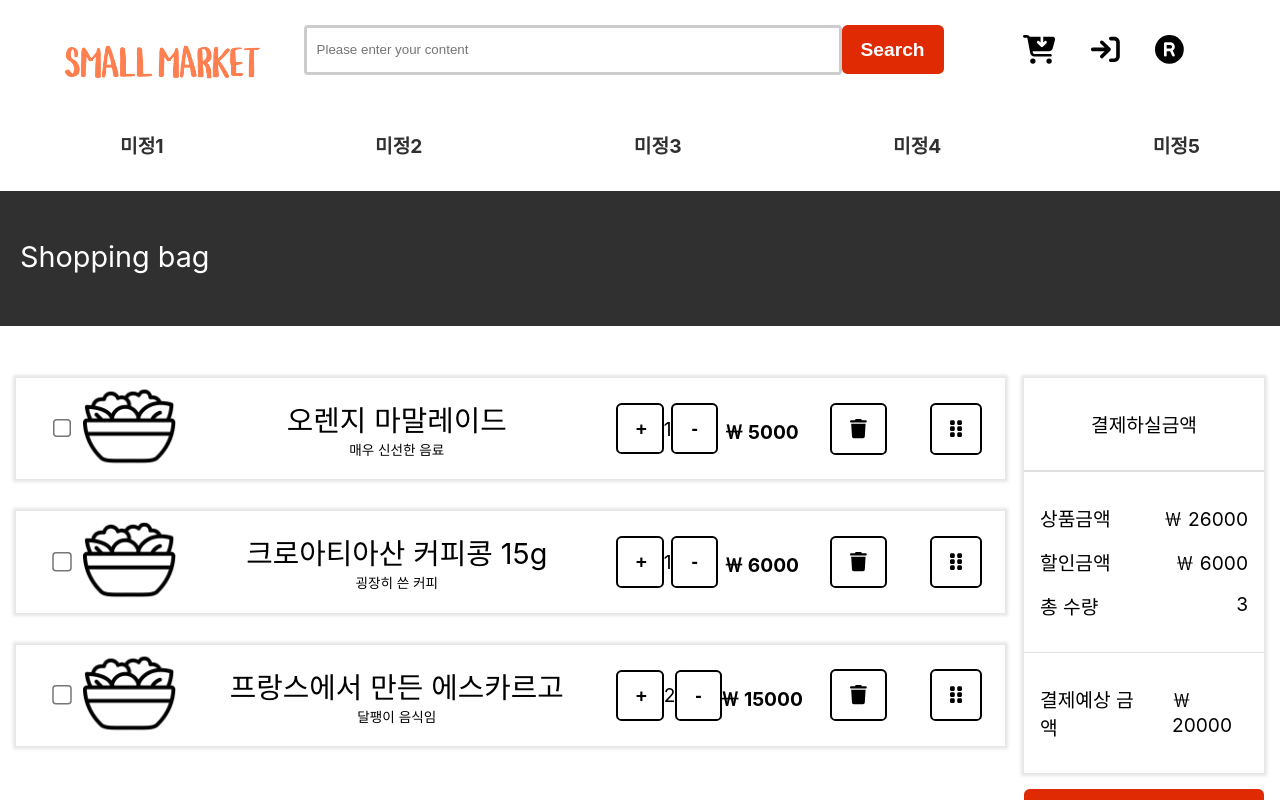
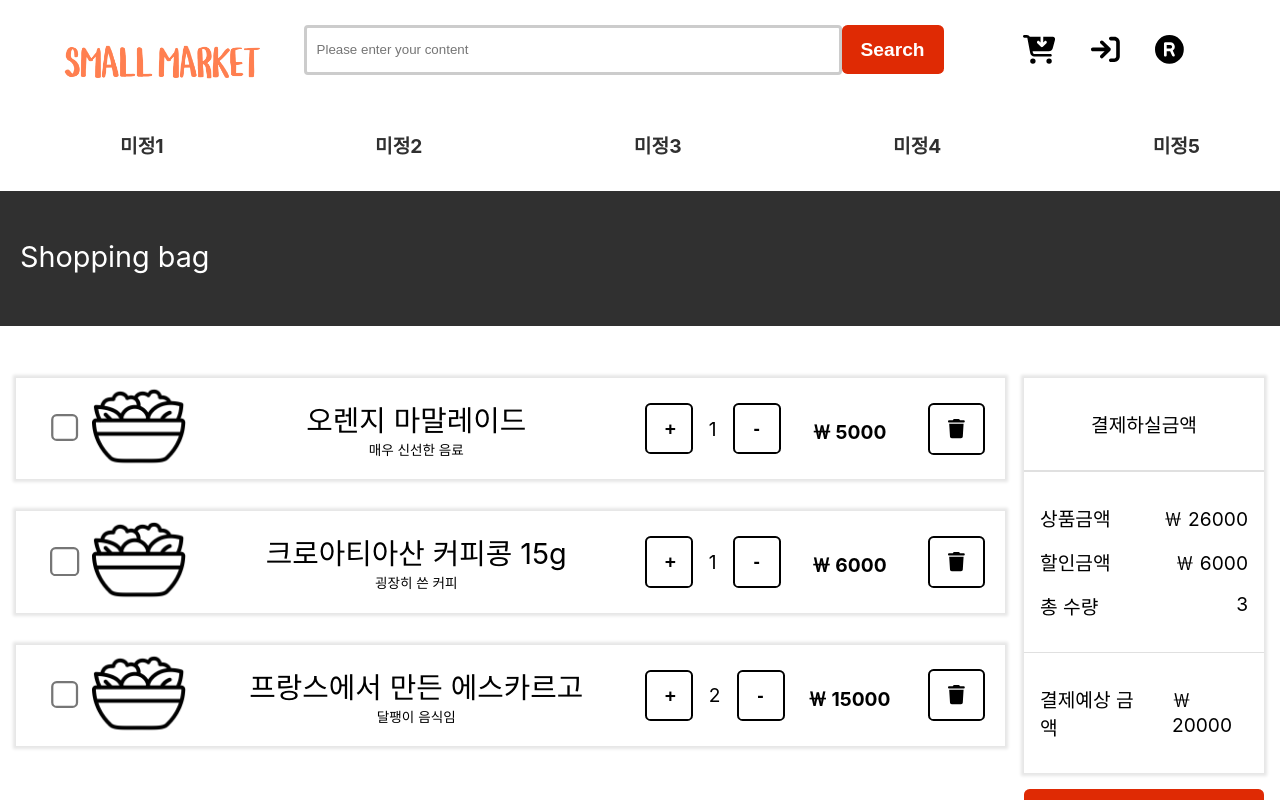
Before and after one commit to hovelopin/SmallMarket, a React (Create React App) app: page /cart in a window 1280 px wide. Shown: the top 800 px of the page. Built offline with nearby package versions, Linux system fonts and the light colour scheme.

Commit message:
Fix: CartBar 수정

```diff
--- a/src/components/UI/blocks/cart/cartBar.jsx
+++ b/src/components/UI/blocks/cart/cartBar.jsx
@@ -7,7 +7,6 @@ import styled from "styled-components"
 import Theme from "@/util/style/theme"
 
 const CartBar = ({
-    uuid,
     checked,
     name,
     description,
@@ -22,7 +21,7 @@ const CartBar = ({
         <Container width="100%">
             <StyledCartContainer>
                 <Container width="5%">
-                    <Input type="checkbox" zoom={1.5} />
+                    <Input type="checkbox" zoom={2.25} />
                 </Container>
                 <Container width="10%">
                     <StyledCartImg src={img} />
@@ -40,7 +39,9 @@ const CartBar = ({
                         value="+"
                         onClickEvent={onAddButtonClickEvent}
                     />
-                    <Text type="default" context={quantity} />
+                    <StyledTextBox>
+                        <Text type="default" context={quantity} />
+                    </StyledTextBox>
                     <Button
                         type="black"
                         width="3rem"
@@ -59,9 +60,6 @@ const CartBar = ({
                         onClickEvent={onDeleteButtonClickEvent}
                     />
                 </StyledCartIcon>
-                <StyledCartIcon>
-                    <IconButton type="black" width="auto" name="grip" />
-                </StyledCartIcon>
             </StyledCartContainer>
         </Container>
     )
@@ -73,6 +71,7 @@ const StyledCartContainer = styled.div`
     padding-left: 1rem;
     margin-left: 1rem;
     align-items: center;
+    justify-content: space-between;
     background-color: ${Theme.colors.white};
     box-shadow: 0px 0px 3px 3px rgba(0, 0, 0, 0.1);
 `
@@ -88,10 +87,14 @@ const StyledCartContent = styled.div`
 `
 
 const StyledCartQuantity = styled.div`
-    width: 10%;
+    width: 15%;
     display: flex;
-    justify-content: space-between;
     align-items: center;
+`
+
+const StyledTextBox = styled.div`
+    margin-left: 1rem;
+    margin-right: 1rem;
 `
 
 const StyledCartPrice = styled.div`
```
